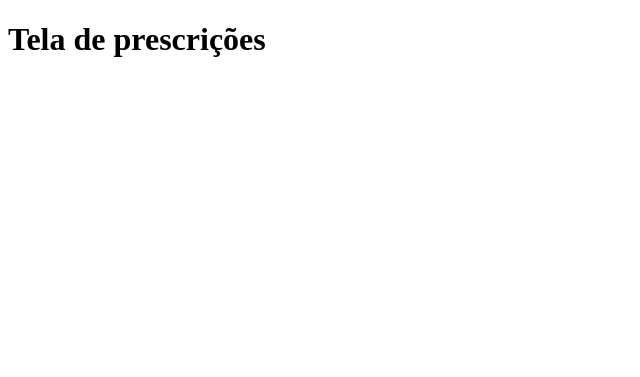
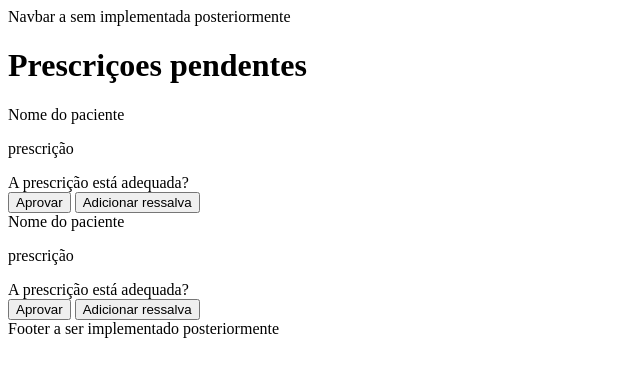
Before and after one commit to Inteli-College/2025-1A-T12-EC05-G01, a Python web app: template src/software/app/templates/prescricoes.html in a window 1280 px wide. Shown: the top 377 px of the page, without its empty margins (0-640 px from the left). Run offline with Jinja, Linux system fonts and the light colour scheme; the template is opened without the code that fills it, so the values that code supplies are empty.

Commit message:
feat: adiciona estrutura html da tela de prescrições

```diff
--- a/src/software/app/templates/prescricoes.html
+++ b/src/software/app/templates/prescricoes.html
@@ -6,6 +6,40 @@
     <title>Prescrições</title>
 </head>
 <body>
-    <h1>Tela de prescrições</h1>
+    <nav>Navbar a sem implementada posteriormente</nav>
+
+    <h1>Prescriçoes pendentes</h1>
+
+    <section class="prescricoes">
+        <div class="card-prescricao">
+            <div class="infos-card-prescricao">
+                <span>Nome do paciente</span>
+                <p>prescrição</p>
+            </div>
+            <div class="interacao-card-prescricao">
+                <span>A prescrição está adequada?</span>
+                <div class="botoes-prescricao">
+                    <button>Aprovar</button>
+                    <button>Adicionar ressalva</button>
+                </div>
+            </div>
+        </div>
+
+        <div class="card-prescricao">
+            <div class="infos-card-prescricao">
+                <span>Nome do paciente</span>
+                <p>prescrição</p>
+            </div>
+            <div class="interacao-card-prescricao">
+                <span>A prescrição está adequada?</span>
+                <div class="botoes-prescricao">
+                    <button>Aprovar</button>
+                    <button>Adicionar ressalva</button>
+                </div>
+            </div>
+        </div>
+    </section>
+
+    <footer>Footer a ser implementado posteriormente</footer>
 </body>
 </html>
```
